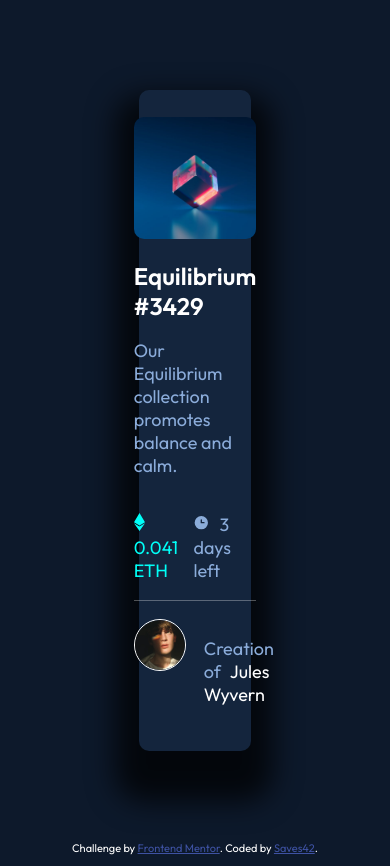
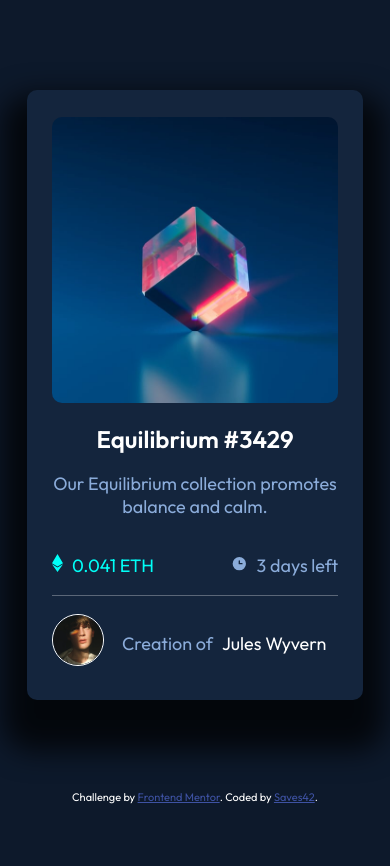
Before and after one commit to saves42/nft_preview_card, a plain HTML site: page index.html in a window 390 px wide. After the commit the page ends 844 px from the top, so only its background shows below. Drawn offline with Linux system fonts and the light colour scheme.

Commit message:
add media queries

```diff
--- a/styles/style.css
+++ b/styles/style.css
@@ -31,6 +31,13 @@ main {
     display: flex;
     justify-content: center;
     background-color: hsl(216, 50%, 16%);
+}
+
+@media (max-width: 768px) {
+    main {
+        width: 90%;
+        text-align: center;
+    }
 }
 
 .card-container {
```
